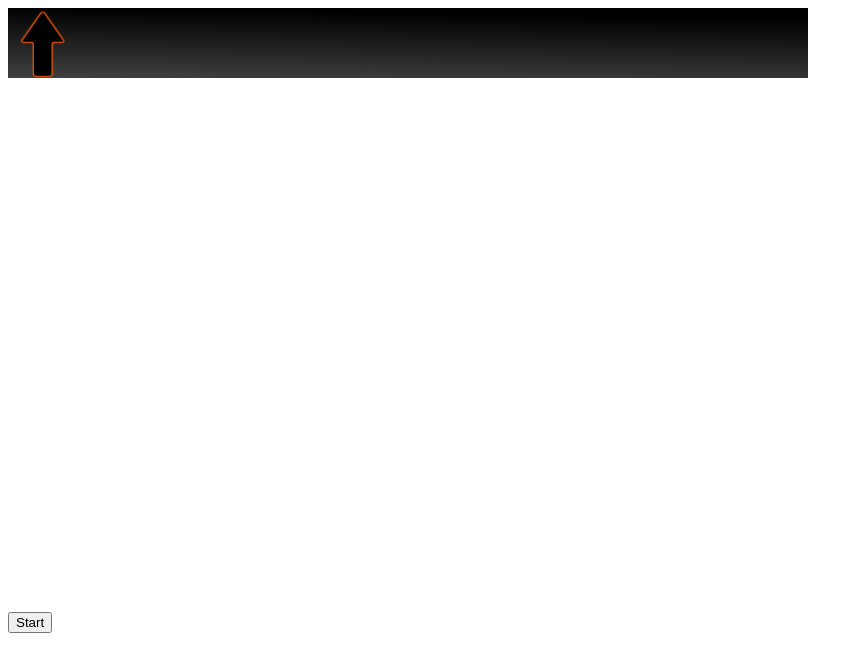
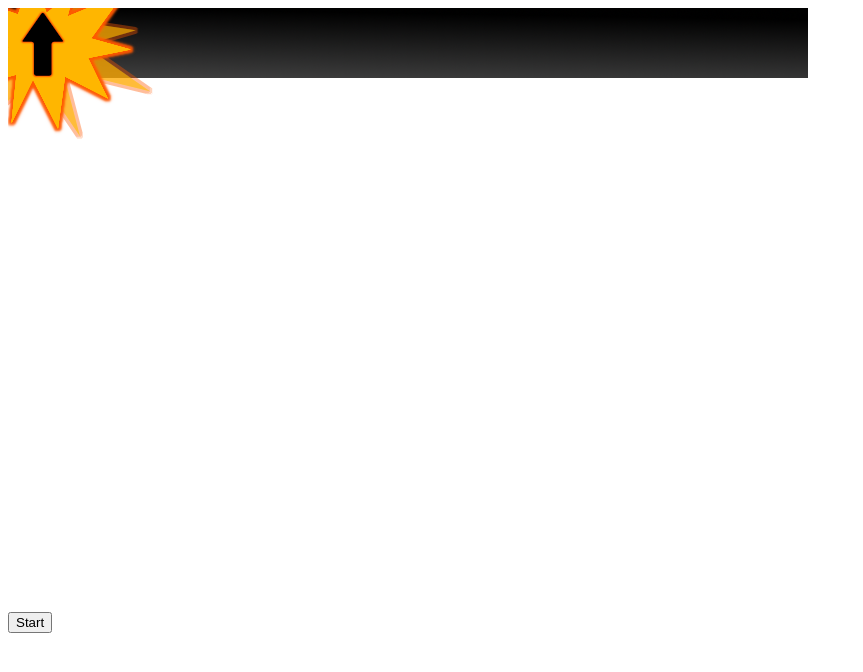
Before and after one commit to Beafowl/teichtrainer, a website: page webpage/index.html in a window 1280 px wide. Both pictures are taken after a click on the button "Start". Shown: the whole page, without its empty margins (0-863 px from the left). Drawn offline with Linux system fonts and the light colour scheme.

Commit message:
Added animations for explosion

```diff
--- a/webpage/code.js
+++ b/webpage/code.js
@@ -4,6 +4,9 @@ let context;
 let canvas;
 let width;
 let height;
+
+let offsetX = 50;
+let offsetY = 50;
 
 // game variables
 
@@ -12,6 +15,7 @@ let points = 0;
 let gameStarted = false;
 let arrow = 'none';
 let catfishAnimation = false;
+let explosionAnimation = false;
 
 // fetch images
 
@@ -84,6 +88,7 @@ const reDraw = () => {
 
 
     //drawCatfish();
+    drawExplosion();
     drawArrow();
 }
 
@@ -121,6 +126,19 @@ const drawCatfish = () => {
 
 }
 
+// draws the explosion
+
+const drawExplosion = () => {
+
+    if (gameStarted) {
+
+        if (explosionAnimation)
+            context.drawImage(explosion1, 0, 0, explosion1.width, explosion1.height, Math.ceil((points/trials) * progress_bar.width) - 110, -60, explosion1.width, explosion1.height);
+        else
+            context.drawImage(explosion2, 0, 0, explosion2.width, explosion2.height, Math.ceil((points/trials) * progress_bar.width) - 110, -60, explosion2.width, explosion2.height);
+    }
+}
+
 // draws the arrows
 
 const drawArrow = () => {
@@ -140,6 +158,8 @@ const drawArrow = () => {
 
 setInterval(() => { catfishAnimation = !catfishAnimation; }, 150);
 
+setInterval(() => { explosionAnimation = !explosionAnimation; }, 80);
+
 initDraw();
 
 // draw the frames every 10ms => 100fps
--- a/webpage/index.html
+++ b/webpage/index.html
@@ -5,7 +5,7 @@
 
     </head>
     <body>
-        <canvas style="align-self: center;" class="canvas" id="trainer" width="842" height="500">
+            <canvas id="trainer" width="842" height="500">
                 <img id="bg" src="images/bg.png">
                 <img id="progress_bar" src="images/progress_bar.png">
                 <img id="catfish1" src="images/catfish1.png">
@@ -14,6 +14,8 @@
                 <img id="arrowDown" src="images/arrowDown.png">
                 <img id="arrowLeft" src="images/arrowLeft.png">
                 <img id="arrowRight" src="images/arrowRight.png">
+                <img id="explosion1" src="images/explosion1.png">
+                <img id="explosion2" src="images/explosion2.png">
                 <p>Failed to load</p>
             </canvas>
         <b id="message"></b>
```
Also changed, not shown: webpage/images/explosion1.png (added), webpage/images/explosion2.png (added). Lines whose indentation alone changed are shown as unchanged.
